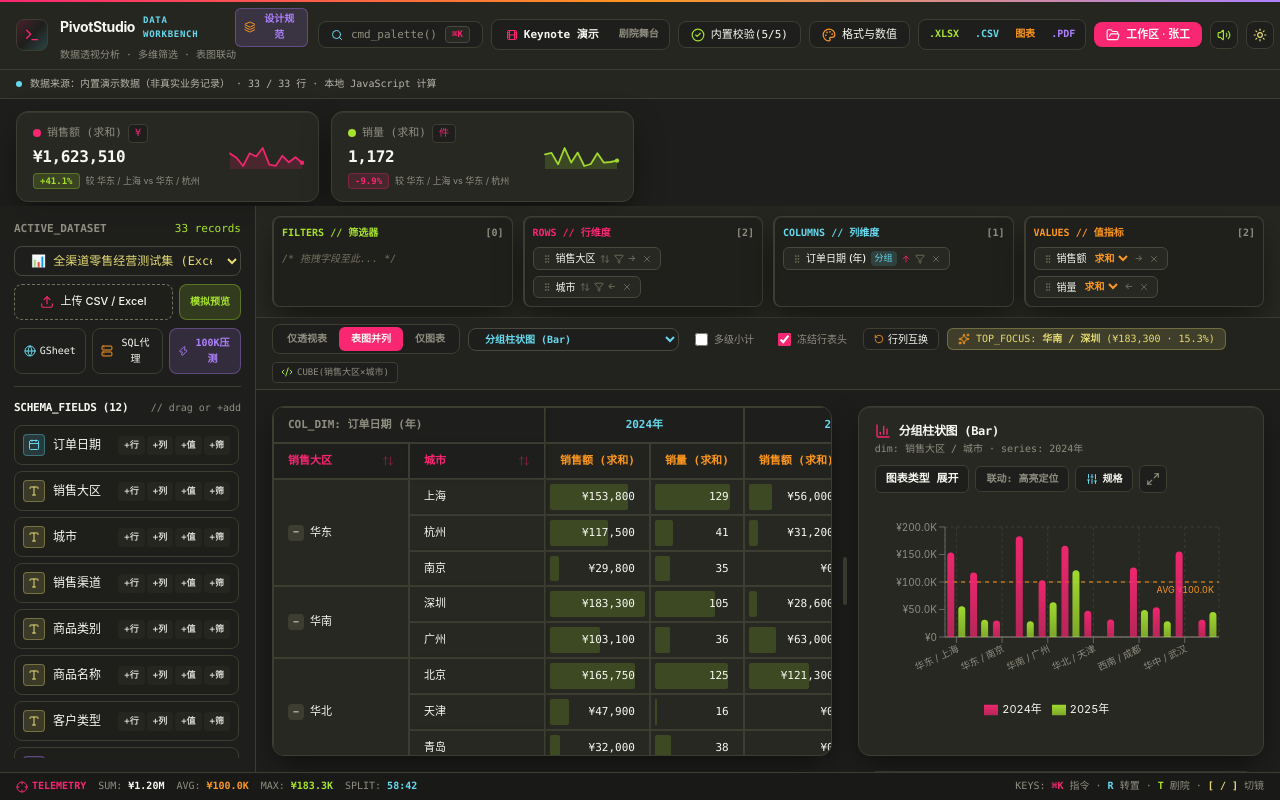
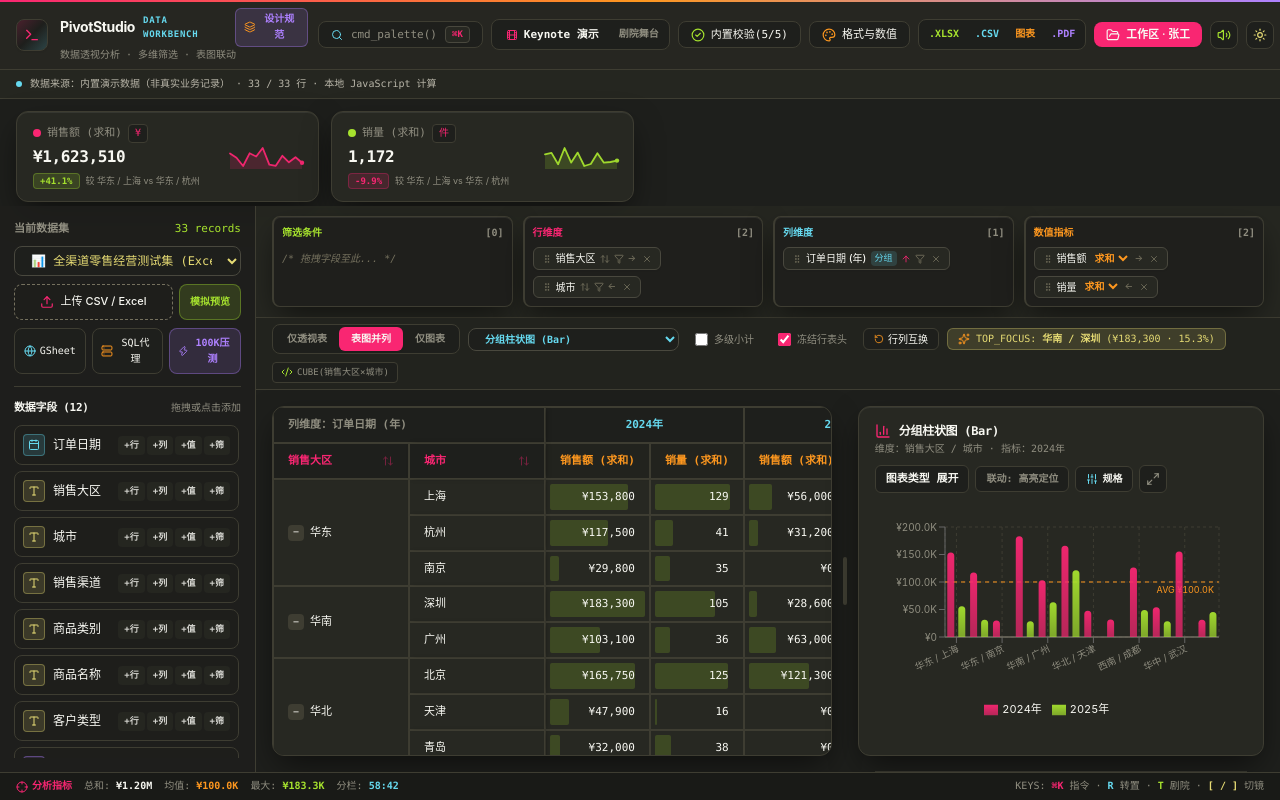
Before and after one commit to lovemoganna/PivotStudio, a React (Vite) app: page / in a window 1280 px wide. Built offline with nearby package versions, Linux system fonts and the light colour scheme; the HTML template or start-up script is replaced by a standard one.

Commit message:
ux: make analytical hierarchy and controls explicit in Chinese without changing calculations

```diff
--- a/src/features/pivot/components/ChartStudio.jsx
+++ b/src/features/pivot/components/ChartStudio.jsx
@@ -58,7 +58,7 @@ export function ChartStudio({
             )}
           </h3>
           <p className="text-[10px] text-[#75715E] dark:text-[#908E80] mt-0.5 apple-font-mono flex items-center gap-2">
-            <span>dim: {unifiedChartSpec.xDimensionLabel} · series: {unifiedChartSpec.primarySeriesKey}</span>
+            <span>维度：{unifiedChartSpec.xDimensionLabel} · 指标：{unifiedChartSpec.primarySeriesKey}</span>
             {!unifiedChartSpec.canStack && (chartType === 'stacked_bar' || chartType === 'stacked_area') && (
               <span className="px-1.5 py-0.2 rounded bg-[#FD971F]/15 text-[#FD971F] border border-[#FD971F]/30 text-[9px]">
                 量纲不同已自动按分组呈现
--- a/src/features/pivot/components/FieldShelf.jsx
+++ b/src/features/pivot/components/FieldShelf.jsx
@@ -61,7 +61,7 @@ export function FieldShelf({
             <div className="space-y-2">
               <div className="flex items-center justify-between">
                 <span className="text-[11px] font-bold text-[#75715E] dark:text-[#908E80] apple-font-mono">
-                  ACTIVE_DATASET
+                  当前数据集
                 </span>
                 <span className="text-[11px] text-[#4A7500] dark:text-[#A6E22E] apple-font-mono">
                   {currentDataset.rows.length.toLocaleString()} records
@@ -165,8 +165,8 @@ export function FieldShelf({
             </div>
             <div id="pivot-schema-fields" className={`${showMobileSchema ? 'flex' : 'hidden'} lg:flex flex-1 flex-col min-h-0 border-t border-[#D6D4C8] dark:border-[#3E3D32] pt-3`}>
               <div className="flex items-center justify-between mb-2">
-                <span className="text-[11px] font-bold tracking-tight apple-font-mono">SCHEMA_FIELDS ({currentDataset.fields.length})</span>
-                <span className="text-[10px] text-[#75715E] dark:text-[#908E80] apple-font-mono">// drag or +add</span>
+                <span className="text-[11px] font-bold tracking-tight apple-font-mono">数据字段 ({currentDataset.fields.length})</span>
+                <span className="text-[10px] text-[#75715E] dark:text-[#908E80] apple-font-mono">拖拽或点击添加</span>
               </div>
               <div className="flex-1 overflow-y-auto space-y-1.5 pr-0.5">
                 {currentDataset.fields.map((field) => {
@@ -217,10 +217,10 @@ export function FieldShelf({
             </div>
             <section id="pivot-analysis-config" className={`${showMobileConfig ? 'grid' : 'hidden'} lg:grid bg-[#EFECE1]/65 dark:bg-[#272822]/90 border-b border-[#D6D4C8] dark:border-[#3E3D32] px-4 py-2.5 grid-cols-1 sm:grid-cols-2 xl:grid-cols-4 gap-2.5 shrink-0 print:hidden`}>
               {[
-                { key: 'filters', label: 'FILTERS // 筛选器', badgeColor: 'text-[#4A7500] dark:text-[#A6E22E]', borderAccent: 'border-l-2 border-l-[#A6E22E]' },
-                { key: 'rows', label: 'ROWS // 行维度', badgeColor: 'text-[#F92672]', borderAccent: 'border-l-2 border-l-[#F92672]' },
-                { key: 'columns', label: 'COLUMNS // 列维度', badgeColor: 'text-[#0088A3] dark:text-[#66D9EF]', borderAccent: 'border-l-2 border-l-[#66D9EF]' },
-                { key: 'values', label: 'VALUES // 值指标', badgeColor: 'text-[#C86400] dark:text-[#FD971F]', borderAccent: 'border-l-2 border-l-[#FD971F]' },
+                { key: 'filters', label: '筛选条件', badgeColor: 'text-[#4A7500] dark:text-[#A6E22E]', borderAccent: 'border-l-2 border-l-[#A6E22E]' },
+                { key: 'rows', label: '行维度', badgeColor: 'text-[#F92672]', borderAccent: 'border-l-2 border-l-[#F92672]' },
+                { key: 'columns', label: '列维度', badgeColor: 'text-[#0088A3] dark:text-[#66D9EF]', borderAccent: 'border-l-2 border-l-[#66D9EF]' },
+                { key: 'values', label: '数值指标', badgeColor: 'text-[#C86400] dark:text-[#FD971F]', borderAccent: 'border-l-2 border-l-[#FD971F]' },
               ].map((z) => {
                 const items = pivotConfig[z.key] || [];
                 const isOver = dragOverZone === z.key;
--- a/src/features/pivot/components/PivotTable.jsx
+++ b/src/features/pivot/components/PivotTable.jsx
@@ -62,7 +62,7 @@ export function PivotTable({
                       }`}
                     >
                       <div className="flex items-center justify-between gap-1">
-                        <span>COL_DIM: {pivotResult.colConfigs.map((c) => getDimDisplayLabel(c)).join(' / ')}</span>
+                        <span>列维度：{pivotResult.colConfigs.map((c) => getDimDisplayLabel(c)).join(' / ')}</span>
                       </div>
                     </th>
                   )}
--- a/src/features/pivot/components/StatusBar.jsx
+++ b/src/features/pivot/components/StatusBar.jsx
@@ -14,7 +14,7 @@ export function StatusBar({
       <div className="flex items-center gap-3 min-w-0 truncate">
         <span className="inline-flex items-center gap-1 text-[#F92672] font-bold shrink-0">
           <Crosshair className="w-3 h-3" />
-          <span>TELEMETRY</span>
+          <span>分析指标</span>
         </span>
         {hoveredCellTelemetry ? (
           <div className="flex items-center gap-2.5 truncate">
@@ -31,16 +31,16 @@ export function StatusBar({
         ) : (
           <div className="flex items-center gap-3 text-[#75715E] dark:text-[#908E80] truncate">
             <span>
-              SUM: <strong className="text-[#272822] dark:text-[#F8F8F2]">{UnifiedFormatter.formatValue(unifiedChartSpec.primaryStats.total, unifiedChartSpec.primaryValCfg, { compact: true })}</strong>
+              总和: <strong className="text-[#272822] dark:text-[#F8F8F2]">{UnifiedFormatter.formatValue(unifiedChartSpec.primaryStats.total, unifiedChartSpec.primaryValCfg, { compact: true })}</strong>
             </span>
             <span>
-              AVG: <strong className="text-[#C86400] dark:text-[#FD971F]">{UnifiedFormatter.formatValue(unifiedChartSpec.primaryStats.mean, unifiedChartSpec.primaryValCfg, { compact: true })}</strong>
+              均值: <strong className="text-[#C86400] dark:text-[#FD971F]">{UnifiedFormatter.formatValue(unifiedChartSpec.primaryStats.mean, unifiedChartSpec.primaryValCfg, { compact: true })}</strong>
             </span>
             <span className="hidden sm:inline">
-              MAX: <strong className="text-[#4A7500] dark:text-[#A6E22E]">{UnifiedFormatter.formatValue(unifiedChartSpec.primaryStats.max, unifiedChartSpec.primaryValCfg, { compact: true })}</strong>
+              最大: <strong className="text-[#4A7500] dark:text-[#A6E22E]">{UnifiedFormatter.formatValue(unifiedChartSpec.primaryStats.max, unifiedChartSpec.primaryValCfg, { compact: true })}</strong>
             </span>
             <span className="hidden md:inline">
-              SPLIT: <strong className="text-[#0088A3] dark:text-[#66D9EF]">{splitRatioPct}:{100 - splitRatioPct}</strong>
+              分栏: <strong className="text-[#0088A3] dark:text-[#66D9EF]">{splitRatioPct}:{100 - splitRatioPct}</strong>
             </span>
           </div>
         )}
```
